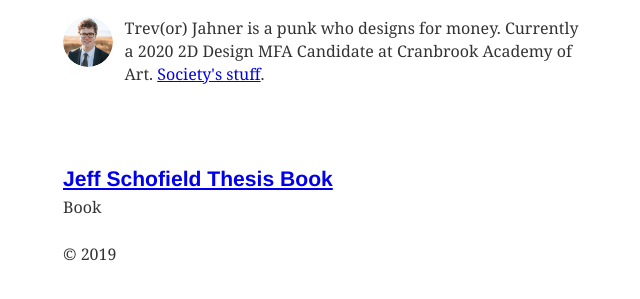
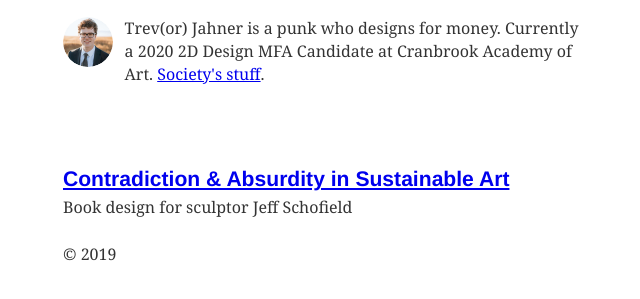
Before and after one commit to yawner/gatsby-site, a Gatsby site: page / in a window 1280 px wide. Shown: the part 111-410 px from the top of the page, without its empty margins (316-956 px from the left). Built offline with nearby package versions, Linux system fonts and the light colour scheme; Gatsby itself is replaced by a stand-in of ours; some packages are replaced by stand-ins of ours.

Commit message:
Update Work “2019-05-13-jeff-schofield-thesis-book”

```diff
--- a/content/work/2019-05-13-jeff-schofield-thesis-book.md
+++ b/content/work/2019-05-13-jeff-schofield-thesis-book.md
@@ -1,6 +1,6 @@
 ---
-title: Jeff Schofield Thesis Book
+title: Contradiction & Absurdity in Sustainable Art
 date: 2019-05-13T14:42:19.610Z
-description: Book
+description: Book design for sculptor Jeff Schofield
 ---
-# Contradiction & Absurdity in Sustainable Art
+#
```
